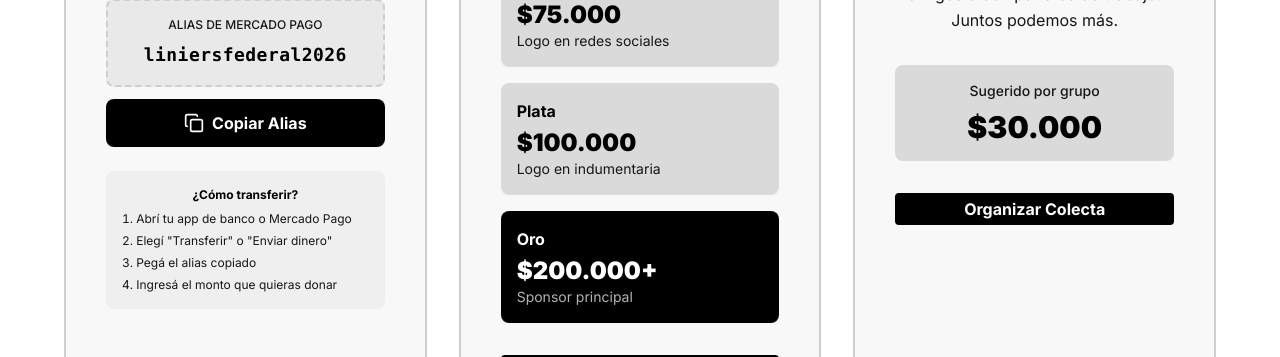
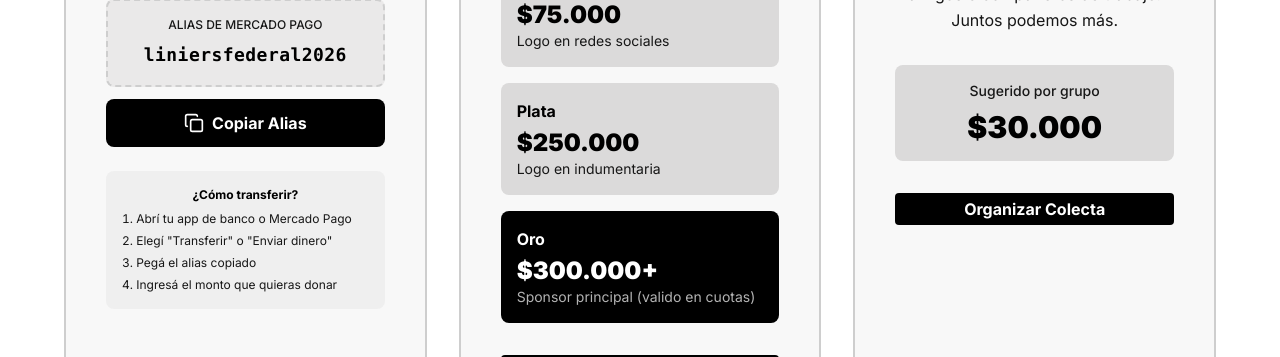
Before and after one commit to SantiagoMangas/LiniersFederal, a Next.js app: page / in a window 1280 px wide. Shown: the part 2920-3277 px from the top of the page. Built offline with nearby package versions, Linux system fonts and the light colour scheme.

Commit message:
valores donation

```diff
--- a/src/components/desafio.tsx
+++ b/src/components/desafio.tsx
@@ -44,7 +44,7 @@ export function Desafio() {
           <div className="mb-3 h-4 w-full overflow-hidden rounded-full bg-white/20">
             <div
               className="h-full bg-gradient-to-r from-blue-500 via-purple-500 to-pink-500 transition-all duration-500 shadow-lg shadow-purple-500/50"
-              style={{ width: '5.14%' }}
+              style={{ width: '12.5%' }}
             />
           </div>
           <p className="text-sm text-white/60 mt-2">Cada peso nos acerca al sueño. ¡Tu aporte hace la diferencia!</p>
--- a/src/components/donation.tsx
+++ b/src/components/donation.tsx
@@ -117,7 +117,7 @@ export function Donation() {
                 className="block rounded-lg bg-secondary p-4 hover:bg-black hover:text-white transition-colors duration-300 cursor-pointer group"
               >
                 <p className="mb-1 font-bold text-black group-hover:text-white">Plata</p>
-                <p className="text-2xl font-black text-black group-hover:text-white">$100.000</p>
+                <p className="text-2xl font-black text-black group-hover:text-white">$250.000</p>
                 <p className="text-sm text-muted-foreground group-hover:text-white/70">Logo en indumentaria</p>
               </a>
               <a
@@ -127,8 +127,8 @@ export function Donation() {
                 className="block rounded-lg bg-black p-4 text-white hover:bg-black/90 transition-colors duration-300 cursor-pointer"
               >
                 <p className="mb-1 font-bold">Oro</p>
-                <p className="text-2xl font-black">$200.000+</p>
-                <p className="text-sm text-white/70">Sponsor principal</p>
+                <p className="text-2xl font-black">$300.000+</p>
+                <p className="text-sm text-white/70">Sponsor principal (valido en cuotas) </p>
               </a>
             </div>
             <a
```
